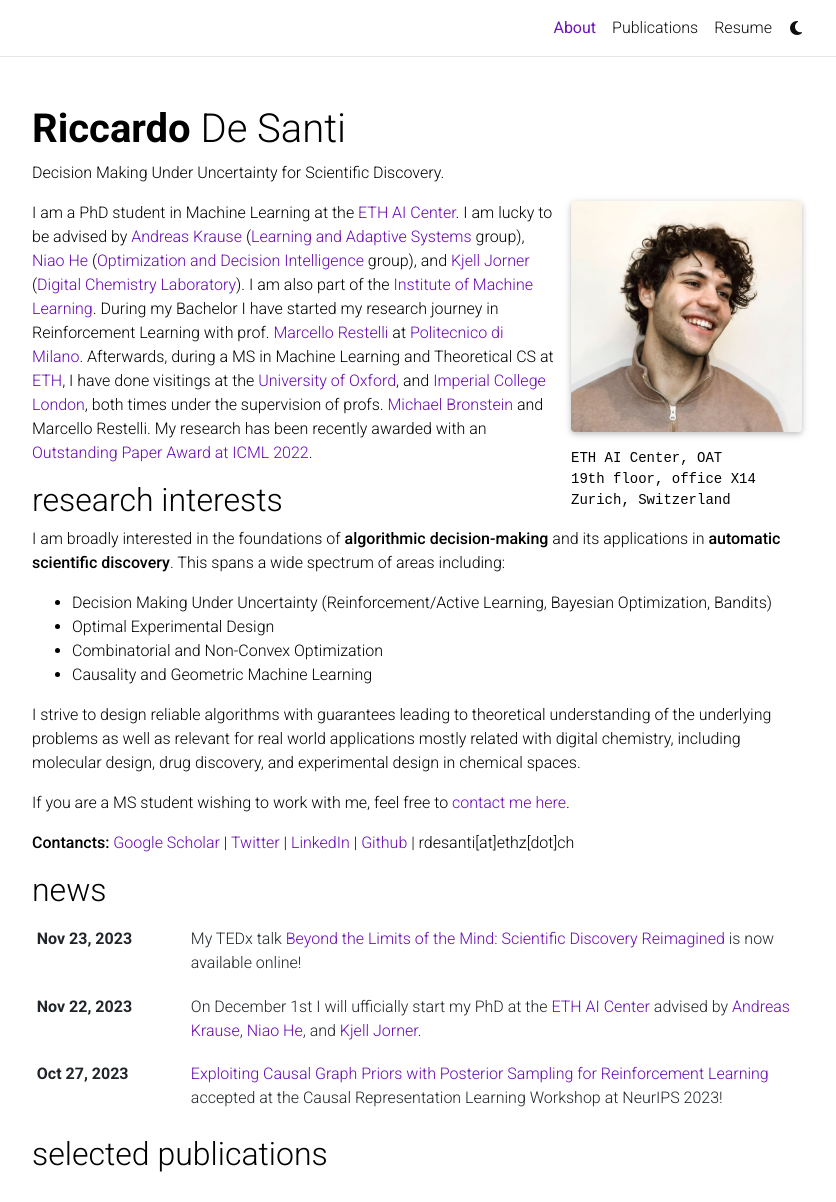
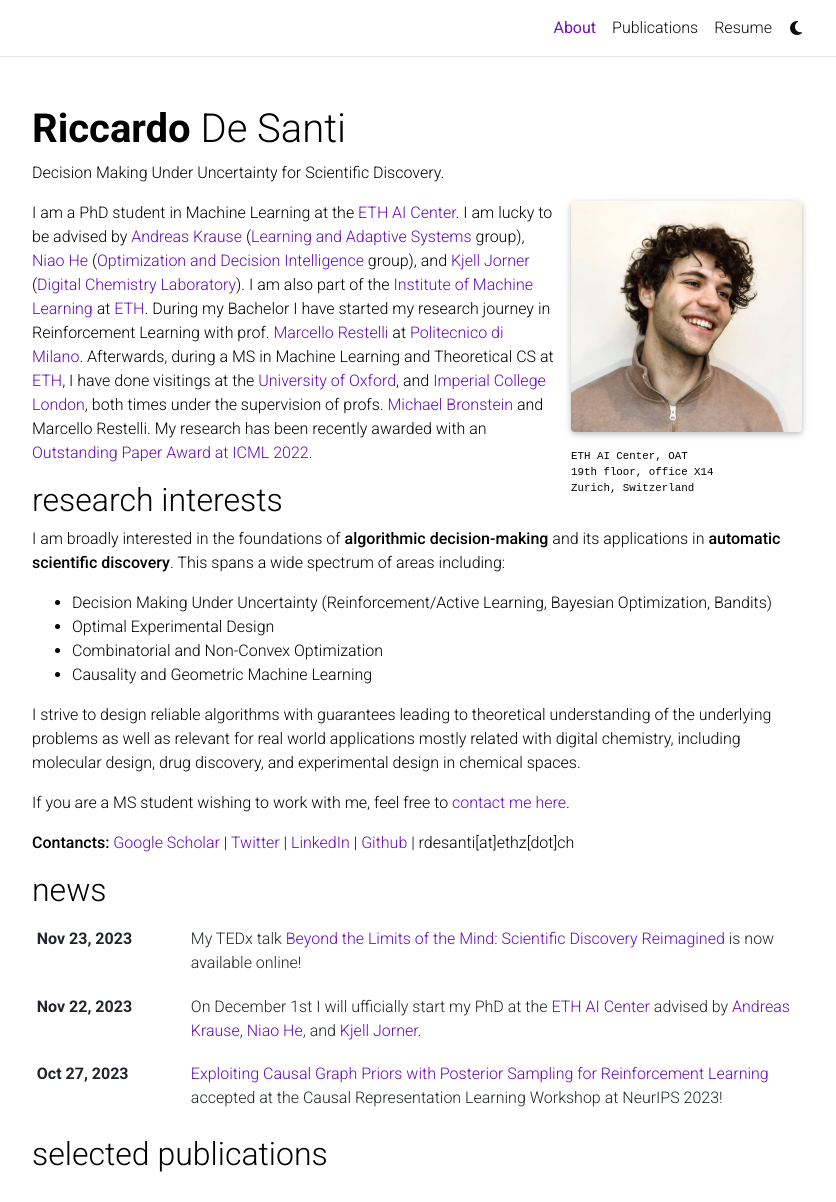
Before and after one commit to riccardodesanti/riccardodesanti.github.io, a Jekyll site: the page built from _pages/about.md, in a window 1280 px wide and 1400 px high, cut to the strip 0-1202 px from the top of the window. Shown: the whole strip, without its empty margins (223-1059 px from the left). Built offline with Jekyll 4.4.1, drawn with Linux system fonts in a browser that asks for light colours; full-size pictures stand in for the smaller copies a plugin makes; comment, search, counter and statistics services are not loaded; a style sheet for code colours, icons or effects is not loaded.

Commit message:
minor changes

```diff
--- a/_pages/about.md
+++ b/_pages/about.md
@@ -19,7 +19,7 @@
 social: false  # includes social icons at the bottom of the page
 ---
 
-I am a PhD student in Machine Learning at the [ETH AI Center](https://ai.ethz.ch). I am lucky to be advised by [Andreas Krause](https://las.inf.ethz.ch/krausea) ([Learning and Adaptive Systems](https://las.inf.ethz.ch) group), [Niao He](https://odi.inf.ethz.ch/niaohe) ([Optimization and Decision Intelligence](https://odi.inf.ethz.ch) group), and [Kjell Jorner](https://chab.ethz.ch/en/the-department/people/a-z/person-detail.MzA4MDE4.U2VxdWVuY2UvMTM1LC0yMTMwMTkyODAz.html) ([Digital Chemistry Laboratory](https://dcl.ethz.ch)). I am also part of the [Institute of Machine Learning](https://ml.inf.ethz.ch). During my Bachelor I have started my research journey in Reinforcement Learning with prof. [Marcello Restelli](https://scholar.google.com/citations?user=xdgxRiEAAAAJ&hl=en) at [Politecnico di Milano](https://www.polimi.it). Afterwards, during a MS in Machine Learning and Theoretical CS at [ETH](https://ethz.ch/de.html), I have done visitings at the [University of Oxford](https://www.ox.ac.uk), and [Imperial College London](https://www.imperial.ac.uk), both times under the supervision of profs. [Michael Bronstein](https://www.cs.ox.ac.uk/people/michael.bronstein/) and Marcello Restelli.
+I am a PhD student in Machine Learning at the [ETH AI Center](https://ai.ethz.ch). I am lucky to be advised by [Andreas Krause](https://las.inf.ethz.ch/krausea) ([Learning and Adaptive Systems](https://las.inf.ethz.ch) group), [Niao He](https://odi.inf.ethz.ch/niaohe) ([Optimization and Decision Intelligence](https://odi.inf.ethz.ch) group), and [Kjell Jorner](https://chab.ethz.ch/en/the-department/people/a-z/person-detail.MzA4MDE4.U2VxdWVuY2UvMTM1LC0yMTMwMTkyODAz.html) ([Digital Chemistry Laboratory](https://dcl.ethz.ch)). I am also part of the [Institute of Machine Learning](https://ml.inf.ethz.ch) at [ETH](https://ethz.ch/en.html). During my Bachelor I have started my research journey in Reinforcement Learning with prof. [Marcello Restelli](https://scholar.google.com/citations?user=xdgxRiEAAAAJ&hl=en) at [Politecnico di Milano](https://www.polimi.it). Afterwards, during a MS in Machine Learning and Theoretical CS at [ETH](https://ethz.ch/de.html), I have done visitings at the [University of Oxford](https://www.ox.ac.uk), and [Imperial College London](https://www.imperial.ac.uk), both times under the supervision of profs. [Michael Bronstein](https://www.cs.ox.ac.uk/people/michael.bronstein/) and Marcello Restelli.
 My research has been recently awarded with an [Outstanding Paper Award at ICML 2022](https://icml.cc/virtual/2022/oral/16290).
 
 ## research interests
--- a/_sass/_base.scss
+++ b/_sass/_base.scss
@@ -168,7 +168,7 @@
     margin-bottom: 5px;
     margin-top: 5px;
     font-family: monospace;
-    font-size: 0.875rem;;
+    font-size: 0.675rem;;
 
     p {
       display: inline-block;
```
